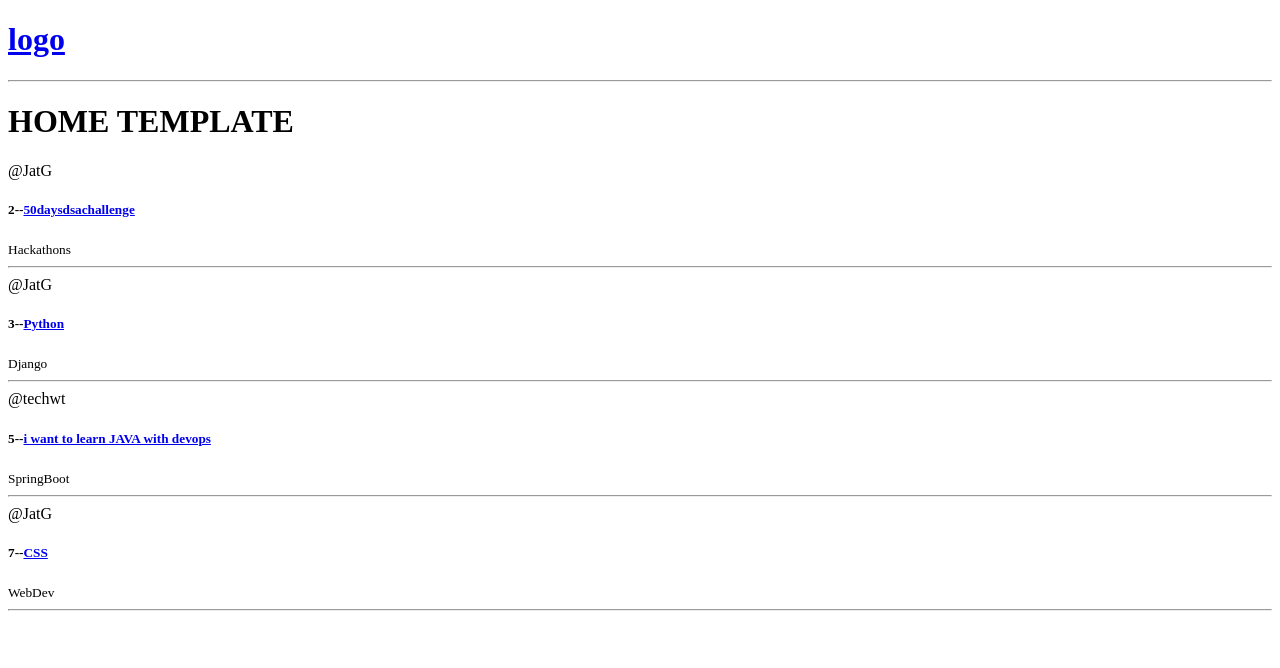
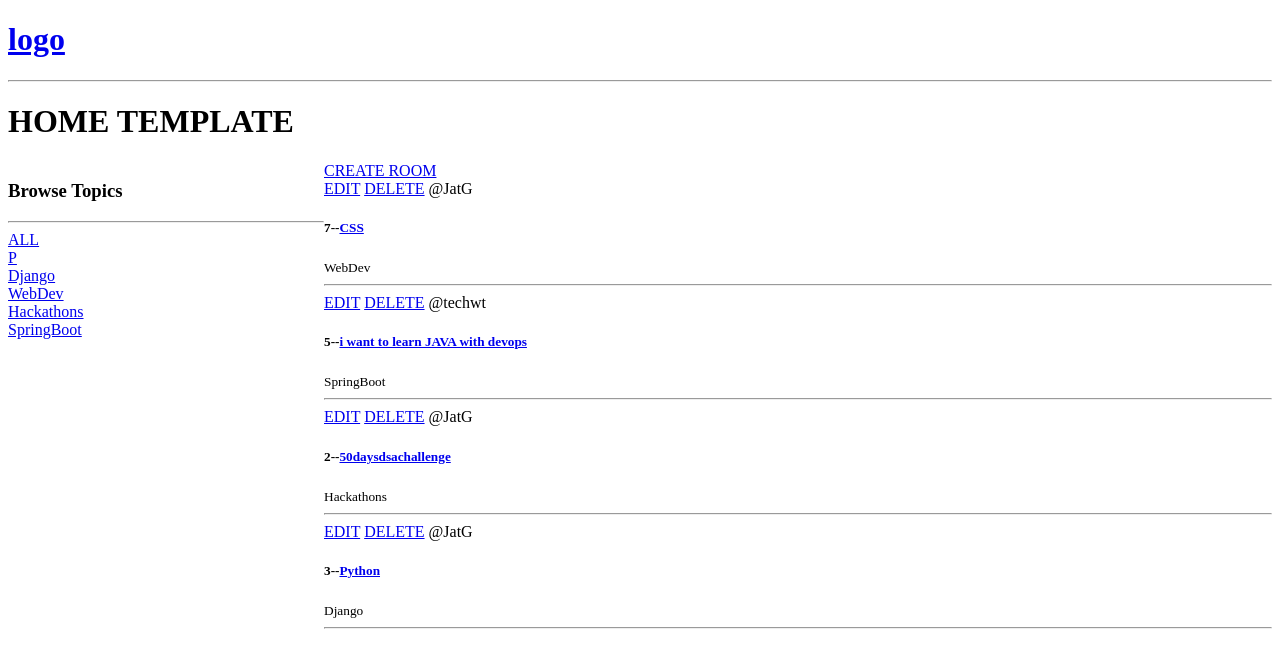
Before and after one commit to JatinGera27aug/django_dennisivy, a Django app: page / in a window 1280 px wide. Shown: the top 668 px of the page. Run offline with Django 3.2, Linux system fonts and the light colour scheme; data comes from the database, SQL or seed files in the repository; both versions use the stored data as it was after the commit.

Commit message:
do crud opr on rooms, implement filter search

```diff
--- a/base/models.py
+++ b/base/models.py
@@ -30,6 +30,10 @@ class Room(models.Model):
     updated = models.DateTimeField(auto_now=True)
     created = models.DateTimeField(auto_now_add=True, editable=False)   #inital time stamp hi store rhegi
 
+
+    class Meta:
+        ordering = ['-updated', '-created']  # newest room will be last
+        # but opp when -updated
     def __str__(self):
         return self.name
 
--- a/base/templates/base/home.html
+++ b/base/templates/base/home.html
@@ -16,12 +16,40 @@
     {% block content %}
     <h1>HOME TEMPLATE</h1>
 
+<style>
+    .home-container{
+        display: grid;
+        grid-template-columns: 1fr 3fr;
+    }
+</style>
+
+<div class="home-container">
+    <div>
+        <h3>Browse Topics</h3>  <!--search functionality-->
+        <hr>
+
 
         <div>
+            <a href="{% url 'home' %}">ALL</a>
+           <!-- for making all tag -->
+        </div>
 
+        {% for topic in topics %}
+            <div>
+            <a href="{% url 'home' %}?q={{topic.name}}">{{topic.name}}</a>
+            <!-- ye q wala parameter for storing value, variable hain ek yaniki -->
+
+            </div>
+        {% endfor %}
+    </div>
+
+    <div>
+        <a href="{% url 'create-room' %}">CREATE ROOM</a>
         <div>
             {% for room in rooms %}
             <div>
+                <a href="{% url 'update-room' room.id  %}">EDIT</a>
+                <a href="{% url 'delete-room' room.id  %}">DELETE</a>
                 <span>@{{room.host.username}}</span>  <!-- isse host ka naam dikhega-->
 
                 <h5>{{room.id}}--<a href="{% url 'room' room.id %}">{{room.name}}</h5></a>
@@ -30,6 +58,7 @@
                 <hr>
             </div>
             {% endfor %}
+        </div>
     </div>
 
 </div>
--- a/base/urls.py
+++ b/base/urls.py
@@ -6,8 +6,11 @@ from . import views
 #idhar ham saaman/request le rhe hain
 urlpatterns=[
     path('', views.home, name="home"),
-    path('room/<str:pk>', views.room, name="room") #pointing to views of base
+    path('room/<str:pk>', views.room, name="room"), #pointing to views of base
 
+    path('create-room/', views.createRoom, name="create-room" ),
+    path('update-room/<str:pk>', views.updateRoom, name="update-room"),
+    path('delete-room/<str:pk>', views.deleteRoom, name="delete-room"),
 ]
 #why we have provided name var here: so that if sometime we changes our
 # template name from room to smthng else, we don't have to change url
--- a/base/views.py
+++ b/base/views.py
@@ -25,6 +25,7 @@ def home(request):
     rooms = Room.objects.filter(topic__name__icontains=q)
     # icontains ka use filter krne ke liye, ki kuch letter bhi ho to bhi filter krke select krel
     # like title mein nhi, par desc mein bhi to wo check kr lega
+    # i means it is not case sensitive
     topics = Topic.objects.all()
 
     context = {'rooms':rooms, 'topics': topics}  # isko link kiya home.html se sidebar case
```
Also changed, not shown: base/forms.py (added, +8 -0 lines), base/templates/base/delete.html (added, +15 -0 lines), base/templates/base/room_form.html (+16 -0 lines), db.sqlite3. Lines whose indentation alone changed are shown as unchanged.
